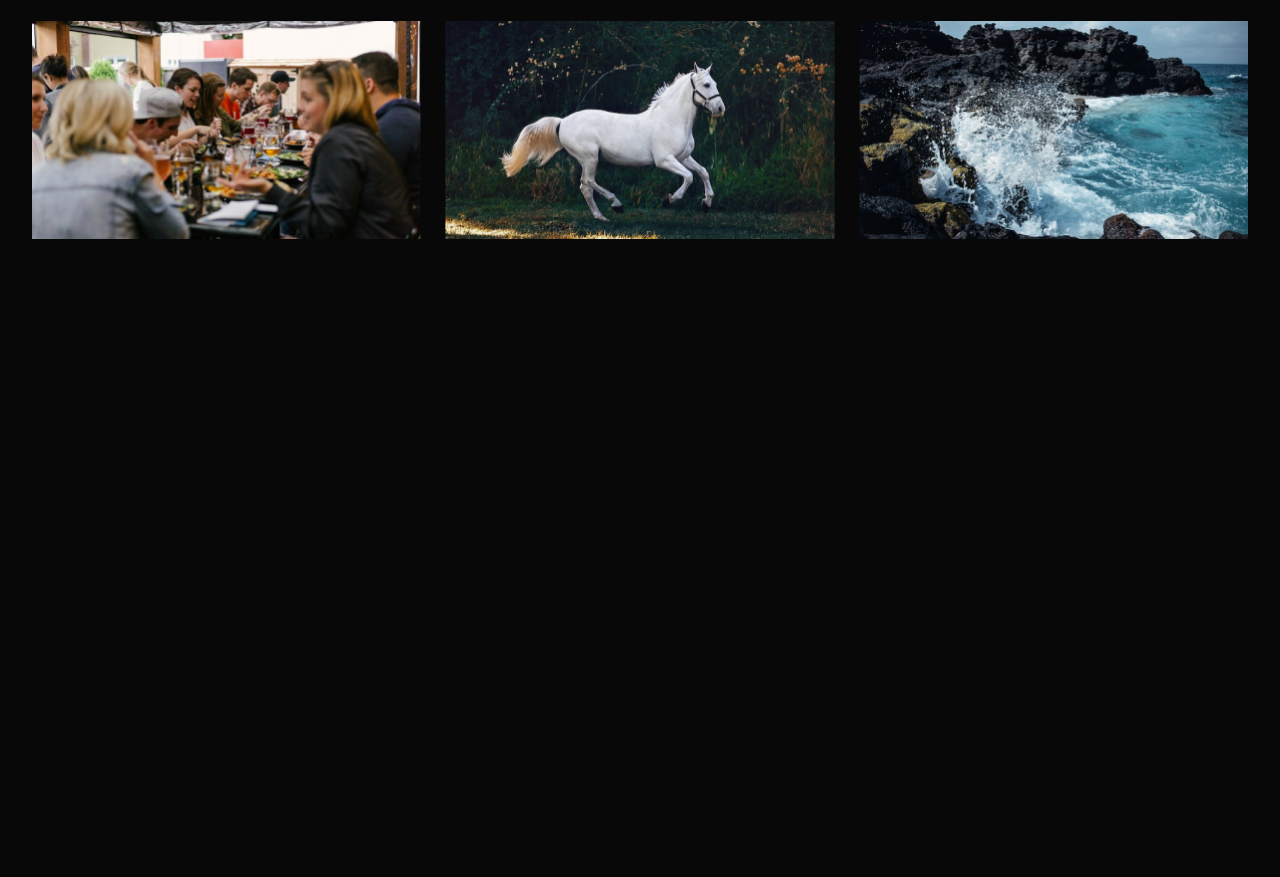
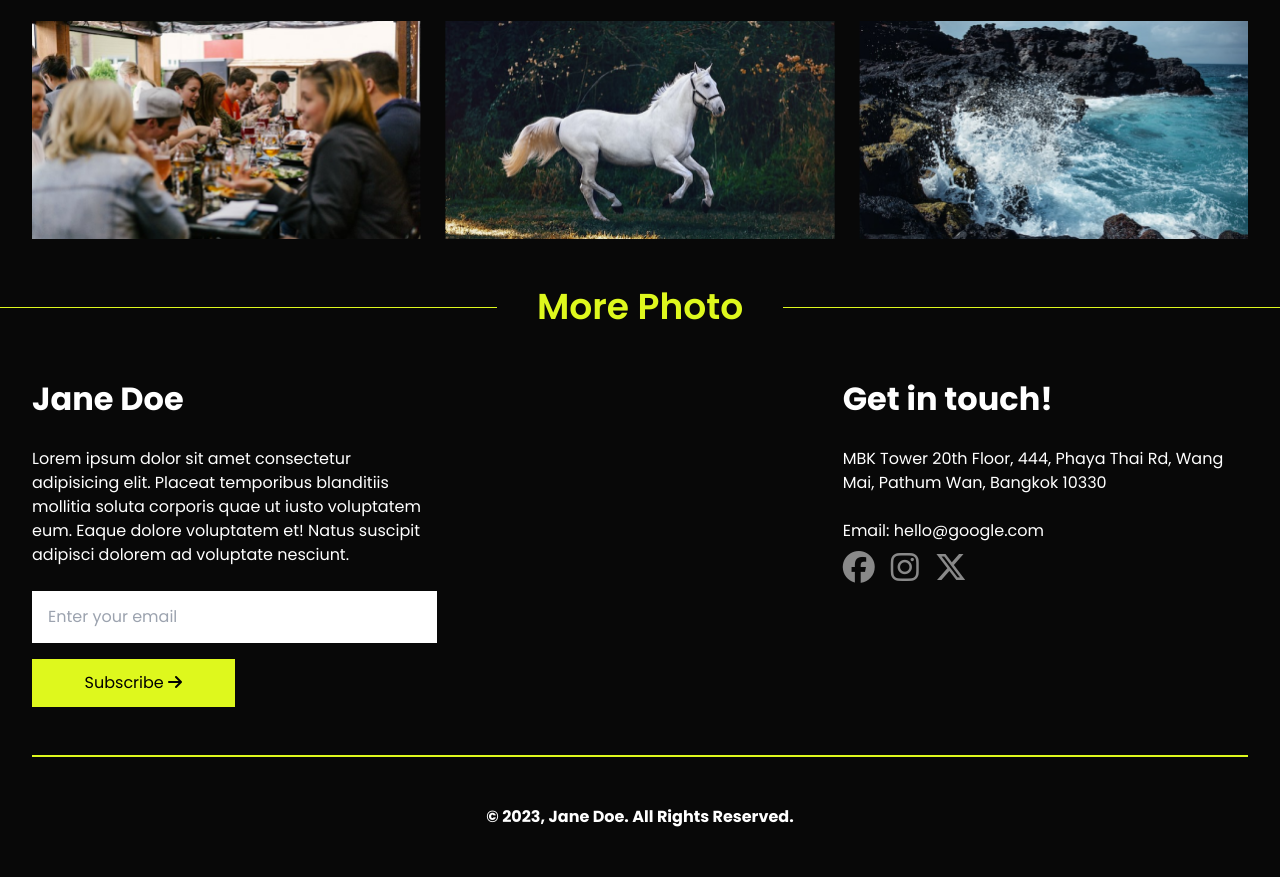
Before and after one commit to vakkharasaksiri/webdev-bootcamp-static-html-starter, a plain HTML site: page src/index.html in a window 1280 px wide. Shown: the part 1430-2307 px from the top of the page. Before the commit the page ends 1669 px from the top, so only its background shows below. Drawn offline with nearby package versions, Linux system fonts and the light colour scheme; files that its build step writes are made by us from their sources; files whose address does not match are found by name.

Commit message:
add content to footer

```diff
--- a/src/index.html
+++ b/src/index.html
@@ -6,12 +6,20 @@
     <title>Document</title>
     <link rel="stylesheet" href="../dist/output.css" />
 
+    <!-- Google Font -->
     <link rel="preconnect" href="https://fonts.googleapis.com" />
     <link rel="preconnect" href="https://fonts.gstatic.com" crossorigin />
     <link
       href="https://fonts.googleapis.com/css2?family=Poppins:wght@300;400;500;600;700&display=swap"
       rel="stylesheet"
     />
+
+    <!-- Font Awasome -->
+    <link rel="stylesheet" href="https://cdnjs.cloudflare.com/ajax/libs/font-awesome/6.5.1/css/all.min.css"
+      integrity="sha512-DTOQO9RWCH3ppGqcWaEA1BIZOC6xxalwEsw9c2QQeAIftl+Vegovlnee1c9QX4TctnWMn13TZye+giMm8e2LwA=="
+      crossorigin="anonymous" referrerpolicy="no-referrer"
+    />
+
   </head>
   <body class="bg-wd-black">
     <header class="h-[400px] w-full flex flex-col justify-center items-center text-my-primary gap-4 bg-hero-pattern bg-center bg-cover bg-no-repeat">
@@ -108,13 +116,72 @@
         />
       </div>
 
-
-
     </main>
   </body>
 
-  <footer>
-    <section></section>
-    <section></section>
+  <div class="w-full text-primary text-4xl font-semibold flex items-center gap-10 my-12
+      before:content-[''] before:h-px before:bg-primary before:grow
+      after:content-[''] after:h-px after:bg-primary after:grow">
+        More Photo
+  </div>
+
+
+  <footer class="flex flex-col text-white justify-center w-full px-8">
+    <section class="flex justify-between">
+      <div class="flex flex-col gap-6 w-2/6">
+        <h3 class="font-bold text-[32px]">Jane Doe</h3>
+        <p class="">Lorem ipsum dolor sit amet consectetur adipisicing elit. Placeat temporibus blanditiis mollitia soluta corporis quae ut iusto voluptatem eum. Eaque dolore voluptatem et! Natus suscipit adipisci dolorem ad voluptate nesciunt.
+        </p>
+        <form action="" class="flex flex-col gap-4">
+          <input
+            type="email"
+            name="email"
+            placeholder="Enter your email"
+            class="py-[14px] pl-4 w-full"
+          />
+
+          <button type="submit" class="bg-primary text-[#010101] px-[33px] py-3 w-1/2">
+            Subscribe <i class="fa-solid fa-arrow-right"></i>
+          </button>
+
+        </form>
+      </div>
+
+      <div class="flex flex-col gap-6 w-2/6">
+        <h3 class="font-bold text-[32px]">Get in touch!</h3>
+        <p>
+          MBK Tower 20th Floor, 444, Phaya Thai Rd, Wang Mai, Pathum Wan, Bangkok 10330
+        </p>
+        <p>
+          Email: hello@google.com
+        </p>
+        <!-- Flex default is row not flex-col -->
+        <div class="flex gap-4">
+          <i class="fa-brands fa-facebook fa-2xl text-wd-brand"></i>
+          <i class="fa-brands fa-instagram fa-2xl text-wd-brand"></i>
+          <i class="fa-brands fa-x-twitter fa-2xl text-wd-brand"></i>
+        </div>
+
+      </div>
+    </section>
+
+    <!-- <div class="w-full text-primary text-4xl font-semibold flex items-center
+      before:content-[''] before:h-px before:bg-primary before:grow
+      after:content-[''] after:h-px after:bg-primary after:grow">
+
+    </div>
+    <section>
+      <p class="flex w-full justify-center my-[48px]">
+        © 2023, Jane Doe. All Rights Reserved.
+      </p>
+    </section> -->
+
+
+    <section>
+      <p class="text-center text-white font-bold border-t-2 border-primary py-12 mt-12">
+        © 2023, Jane Doe. All Rights Reserved.
+      </p>
+    </section>
+
   </footer>
 </html>
--- a/tailwind.config.js
+++ b/tailwind.config.js
@@ -10,6 +10,7 @@ module.exports = {
         "wd-grey": "#999999",
         "wd-darkgrey": "#2D2D2D",
         "wd-black": "#080808",
+        "wd-brand":"#898989"
       },
       backgroundImage: {
         "hero-pattern":
```
